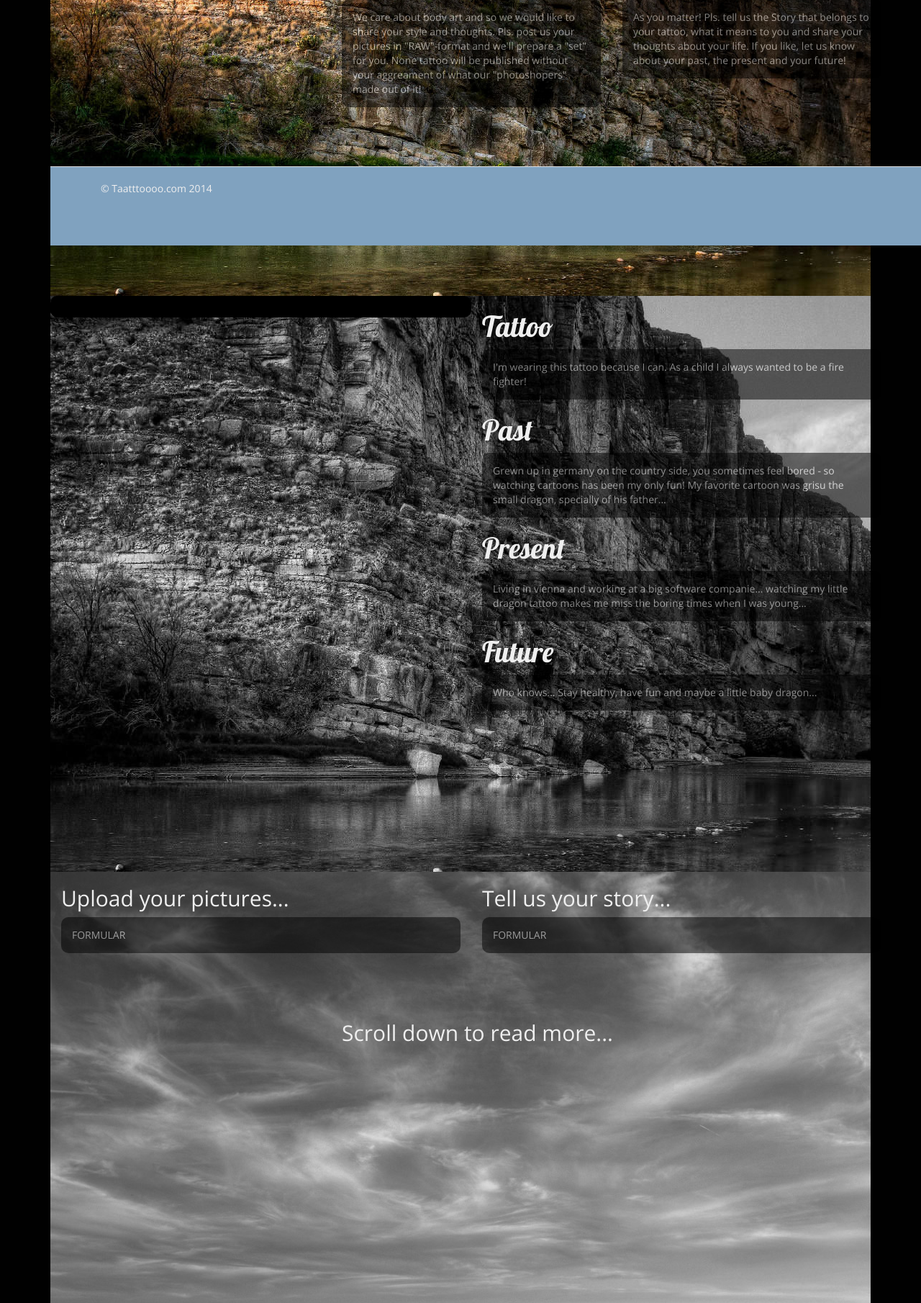
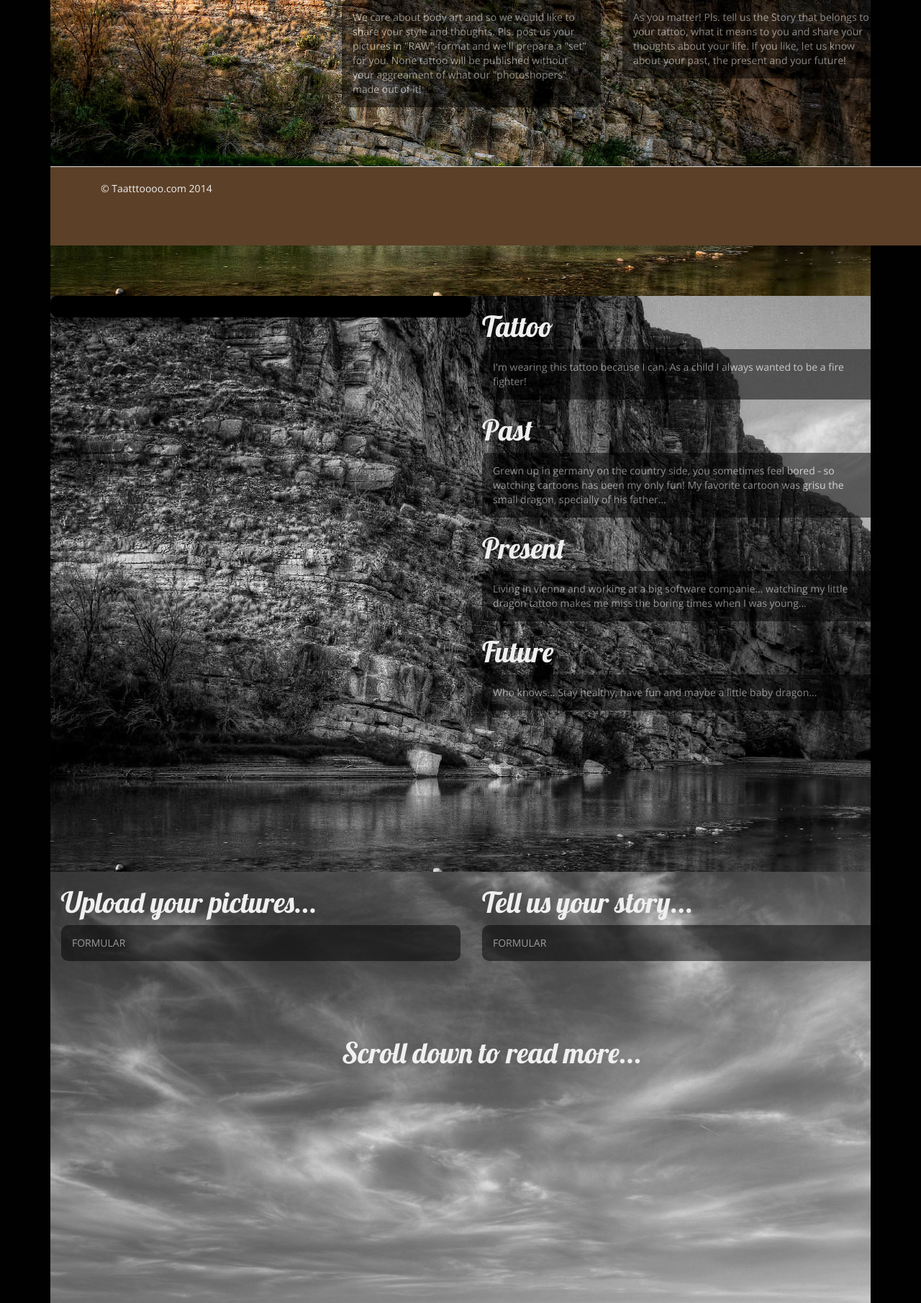
Before and after one commit to philippfrenzel/taatttoooo, a Yii app: template views/site/index.php in a window 1280 px wide; the page is wider, and only the part inside the window is pictured. Shown: the part 459-2269 px from the top of that part at 72% size. Run offline with PHP 8.4 and a stand-in for Yii, Linux system fonts and the light colour scheme; the template is opened without the code that fills it, so the values that code supplies are empty; some libraries are stand-ins or nearby versions.

Commit message:
fix colors, links in menu

```diff
--- a/web/css/onepage.css
+++ b/web/css/onepage.css
@@ -45,6 +45,11 @@ h1.ultrabig{
   font-size: 40px;
 }
 
+#intro2 h2{
+  font-family: Lobster;
+  font-size: 40px;
+}
+
 #intro2{
   background: url("../gfx/broKettleBW.jpg") repeat scroll 0 0 rgba(0, 0, 0, 0);
   min-height: 800px;
--- a/web/css/site.css
+++ b/web/css/site.css
@@ -10,7 +10,7 @@ body {
 }
 
 .navbar{
-	min-height: 90px;
+	min-height: 96px;
 }
 
 .navbar-inverse{
@@ -30,7 +30,7 @@ body {
 
 #footer {
 	height: 110px;
-	background-color: #80A2BF;
+	background-color: #5C4028;
 	border-top: 1px solid #ddd;
 	padding-top: 20px;
   position:absolute;
```
Also changed, not shown: views/layouts/onepage.php (+6 -4 lines).
